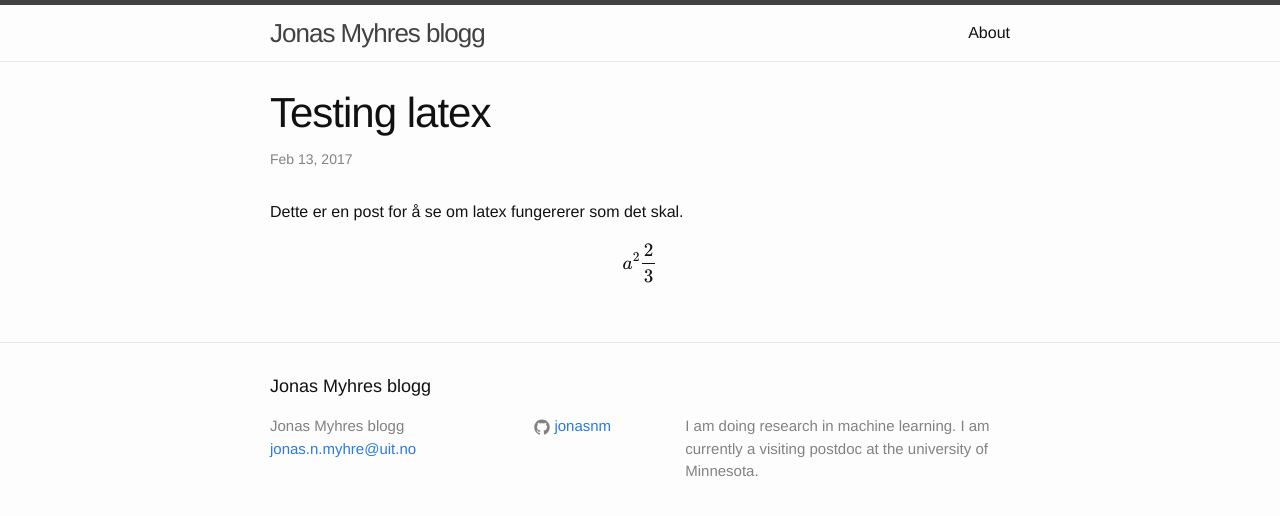
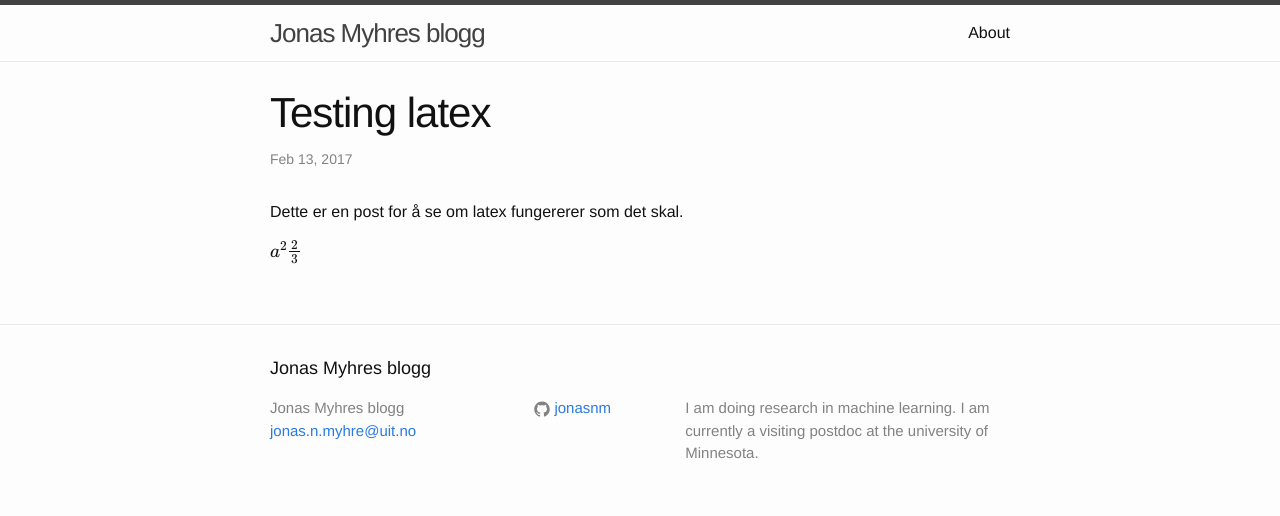
Before and after one commit to jonasnm/jonasnm.github.io, a Jekyll site: the page built from _posts/2017-02-12-testing_latex.markdown, in a window 1280 px wide. Shown: the top 516 px of the page. Built offline with Jekyll 4.4.1, drawn with Linux system fonts in a browser that asks for light colours; formulas are drawn with MathJax 3.

```diff
--- a/_posts/2017-02-12-testing_latex.markdown
+++ b/_posts/2017-02-12-testing_latex.markdown
@@ -8,4 +8,4 @@ use_math: true
 
 Dette er en post for å se om latex fungererer som det skal.
 
-$$ a^2 \frac{2}{3}$$
+$ a^2 \frac{2}{3}$
```
